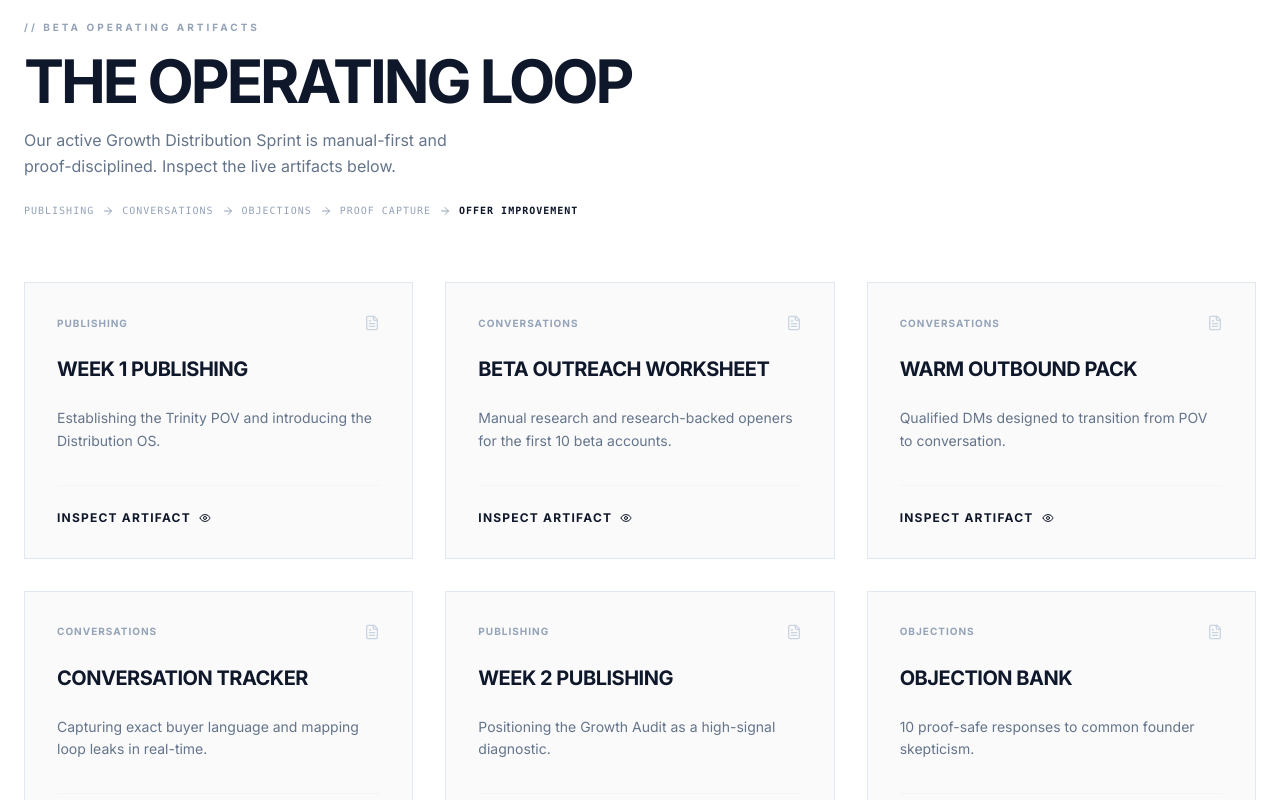
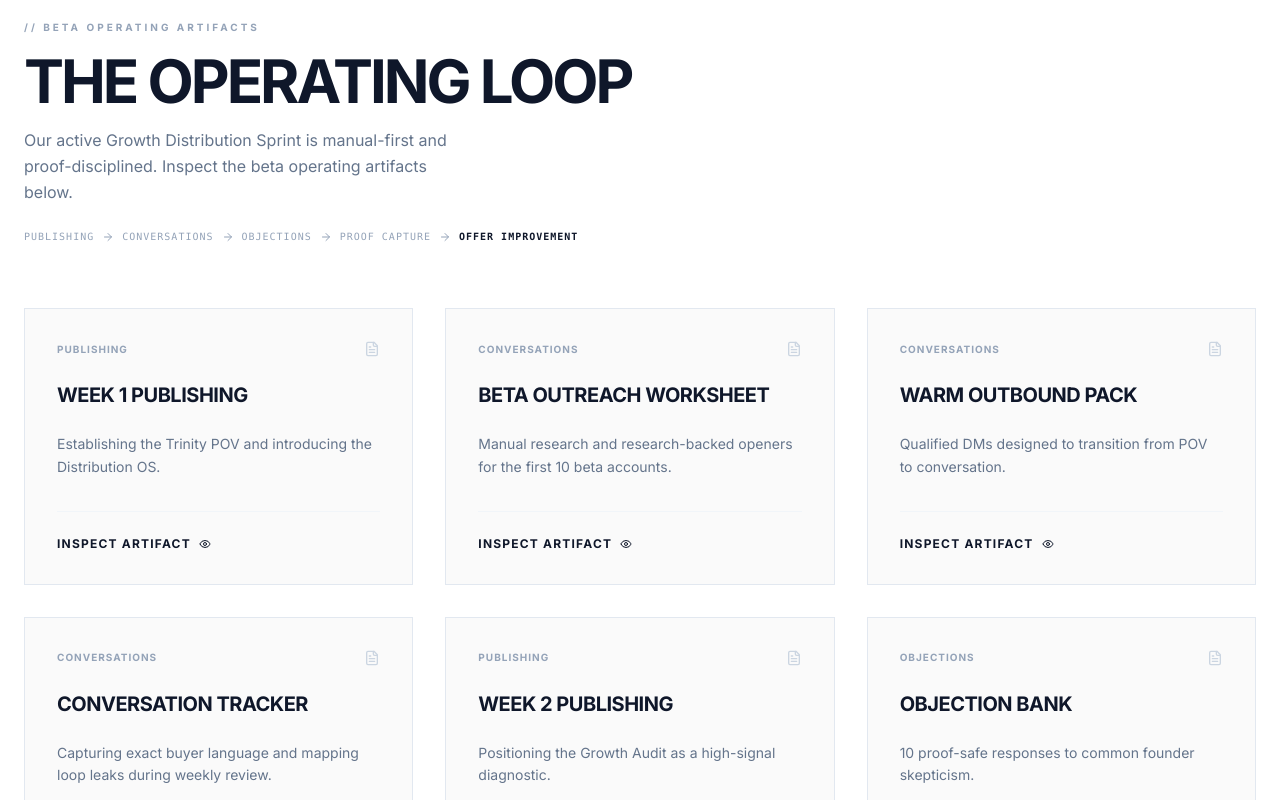
Before and after one commit to dviveiros3/dv-folio, a Next.js app: page /trinity in a window 1280 px wide. Shown: the part 4360-5160 px from the top of the page. Built offline with nearby package versions, Linux system fonts and the light colour scheme.

Commit message:
Harden storefront beta proof labels

```diff
--- a/app/trinity/page.tsx
+++ b/app/trinity/page.tsx
@@ -353,12 +353,12 @@ const CONVERSATION_TRACKER = (
             <tr className="border-b border-slate-100">
               <td className="p-2 text-slate-600">SME / AI Skeptic</td>
               <td className="p-2 text-slate-600">"Is this just prompts?"</td>
-              <td className="p-2 text-slate-600 font-bold text-amber-600">Observed</td>
+              <td className="p-2 text-slate-600 font-bold text-amber-600">Sample</td>
             </tr>
             <tr className="border-b border-slate-100">
               <td className="p-2 text-slate-600">Founder</td>
               <td className="p-2 text-slate-600">"Can you guarantee leads?"</td>
-              <td className="p-2 text-slate-600 font-bold text-green-600">Verified</td>
+              <td className="p-2 text-slate-600 font-bold text-slate-500">Hypothesis</td>
             </tr>
           </tbody>
         </table>
@@ -838,7 +838,7 @@ export default function TrinityStorefront() {
               <div className="space-y-4">
                 <div className="text-[10px] font-bold uppercase tracking-[0.3em] text-slate-400">// Beta Operating Artifacts</div>
                 <h2 className="text-4xl lg:text-6xl font-bold tracking-tighter uppercase">The Operating Loop</h2>
-                <p className="text-slate-500 max-w-md">Our active Growth Distribution Sprint is manual-first and proof-disciplined. Inspect the live artifacts below.</p>
+                <p className="text-slate-500 max-w-md">Our active Growth Distribution Sprint is manual-first and proof-disciplined. Inspect the beta operating artifacts below.</p>
                 <div className="flex flex-wrap items-center gap-2 font-mono text-[10px] uppercase tracking-widest text-slate-400 pt-2">
                   <span>Publishing</span>
                   <ArrowRight className="w-3 h-3" />
@@ -875,7 +875,7 @@ export default function TrinityStorefront() {
                 },
                 {
                   title: "Conversation Tracker",
-                  desc: "Capturing exact buyer language and mapping loop leaks in real-time.",
+                  desc: "Capturing exact buyer language and mapping loop leaks during weekly review.",
                   content: CONVERSATION_TRACKER,
                   tag: "Conversations"
                 },
```
Also changed, not shown: 1 other file (tests, documents, lock files or other folders).
